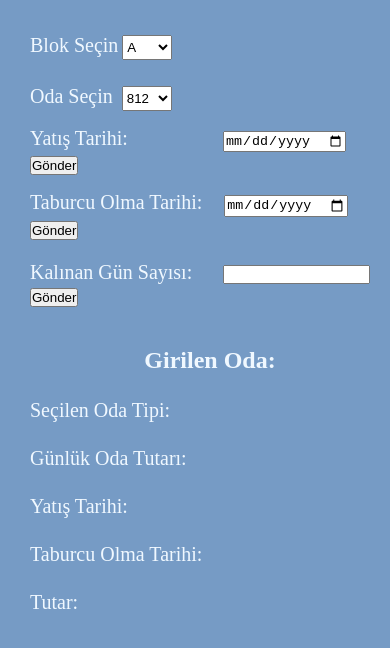
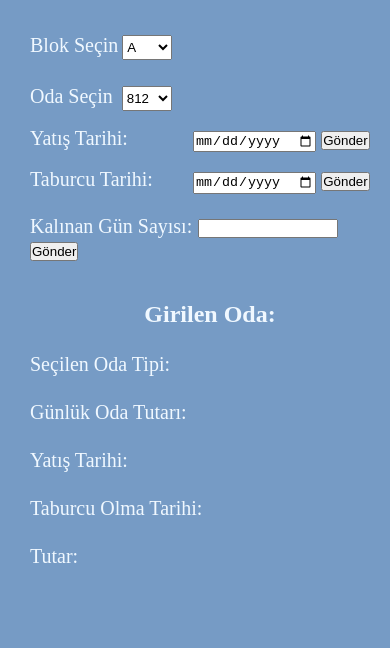
Before and after one commit to yavuzergun1/Oda--creti-Hesaplama, a plain HTML site: page index.html in a window 390 px wide. Shown: the part 88-736 px from the top of the page. Drawn offline with Linux system fonts and the light colour scheme.

Commit message:
css changes

```diff
--- a/index.css
+++ b/index.css
@@ -70,7 +70,7 @@ margin-left: 90px;
 }
 
 .tarih-taburcu{
-    margin-left: 17px;
+    margin-left: 67px;
     }
 
 .p-tarih-yatis, .p-tarih-taburcu, .p-tutar{
@@ -92,3 +92,20 @@ margin-left: 90px;
     margin-left: 26px;
     width: 147px;
 }
+
+@media (max-width: 420px){
+
+    .tarih-yatis{
+        margin-left: 60px;
+        }
+
+        .tarih-taburcu{
+            margin-left: 35px;
+            }
+
+            .gun-sayisi{
+                margin-top: 25px;
+                margin-left: 1px;
+                width: 140px;
+            }
+}
--- a/index.html
+++ b/index.html
@@ -41,7 +41,7 @@
 <input type="date" class="tarih tarih-yatis"> <button class="yatis-submit" type="submit">Gönder</button>
 </label>
 <br>
-<label for=""> Taburcu Olma Tarihi:
+<label for=""> Taburcu Tarihi:
     <input type="date" class="tarih tarih-taburcu"> <button class="taburcu-submit" type="submit">Gönder</button>
     </label>
     <br>
```
